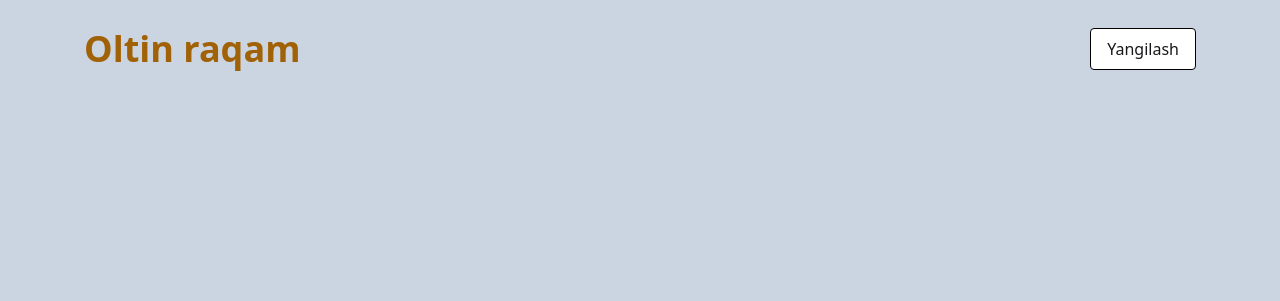
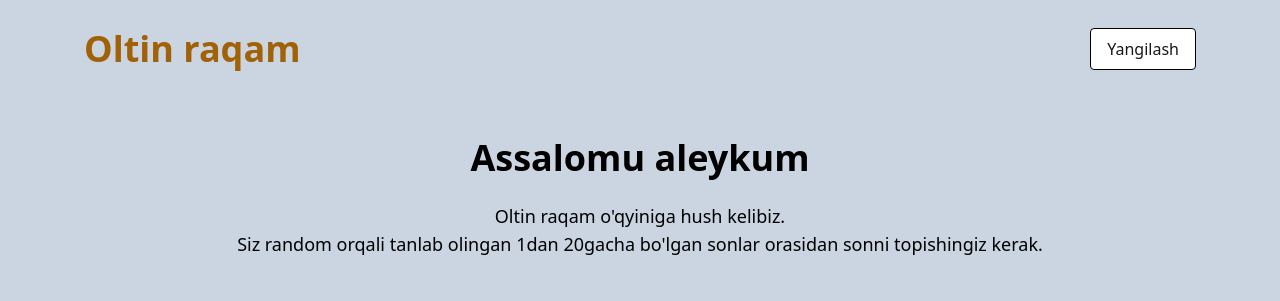
Before and after one commit to Andarov/baxtli-raqam, a website: page src/index.html in a window 1280 px wide. Drawn offline with Linux system fonts and the light colour scheme.

Commit message:
Add site hero

```diff
--- a/src/index.html
+++ b/src/index.html
@@ -22,5 +22,21 @@
         </div>
     </header>
 
+    <!-- Hero -->
+    <section id="hero">
+        <!-- Hero-container -->
+        <div class="container w-full max-w-4xl px-5 mx-auto">
+            <div class="flex flex-col justify-center items-center py-10">
+                <!-- Hero-title -->
+                <h2 class="text-2xl font-semibold mb-6 text-center md:text-4xl">Assalomu aleykum</h2>
+                <p class="text-center text-sm font-medium sm:text-lg">Oltin raqam o'qyiniga hush kelibiz.</p>
+                <p class="text-center text-sm font-medium sm:text-lg">Siz random orqali tanlab olingan 1dan 20gacha bo'lgan sonlar orasidan sonni topishingiz kerak.</p>
+            </div>
+        </div>
+    </section>
+
+
+
+
 </body>
 </html>
```
Also changed, not shown: dist/output.css.
